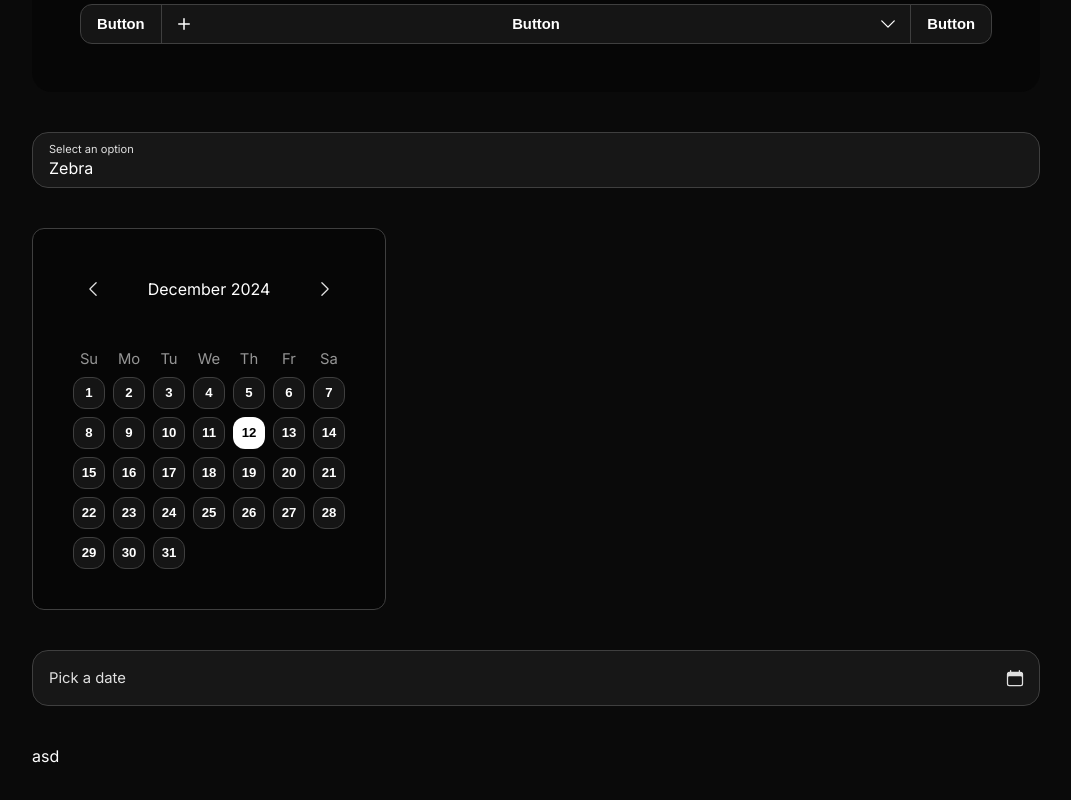
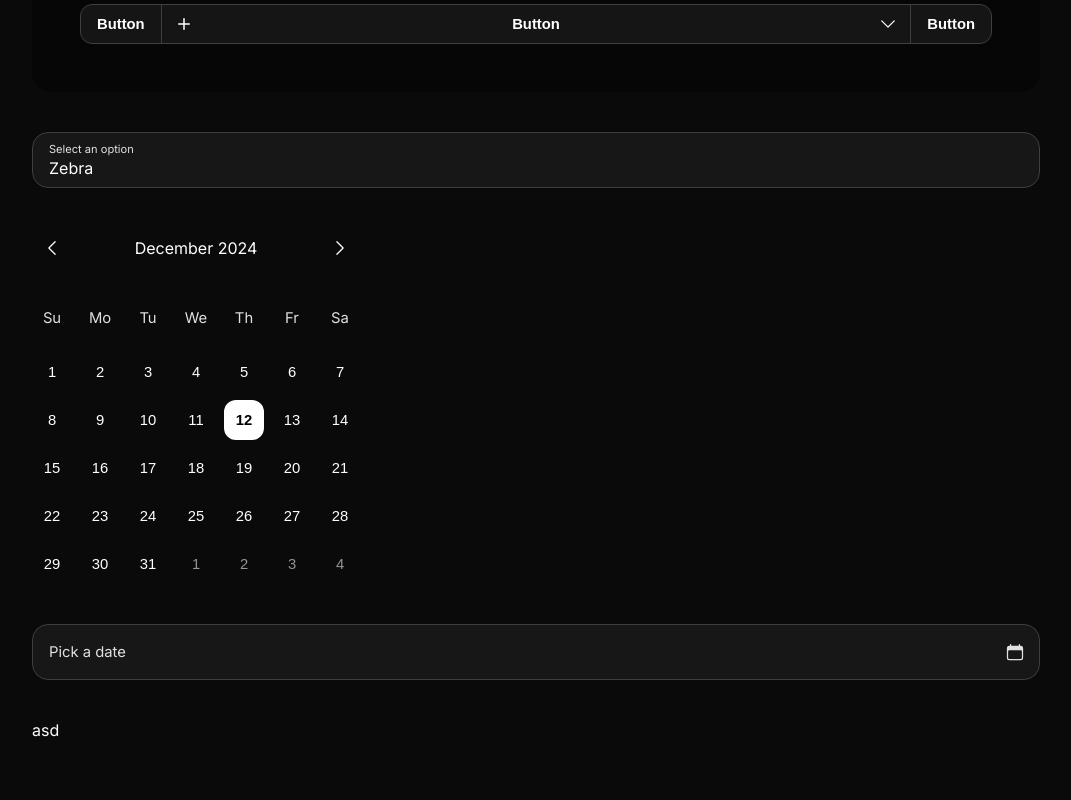
Before and after one commit to once-ui-system/nextjs-starter, a Next.js app: page / in a window 1280 px wide. Shown: the part 2951-3751 px from the top of the page, without its empty margins (104-1175 px from the left). Built offline with nearby package versions, Linux system fonts and the light colour scheme.

Commit message:
improve Calendar UI

```diff
--- a/src/once-ui/components/Calendar.tsx
+++ b/src/once-ui/components/Calendar.tsx
@@ -58,13 +58,21 @@ const Calendar = forwardRef<HTMLDivElement, CalendarProps>(
       return new Date(year, month, 1).getDay();
     };
 
-    const handleDateSelect = (day: number) => {
-      const newDate = new Date(currentYear, currentMonth, day);
+    const handleDateSelect = (date: Date) => {
+      const newDate = new Date(date);
       // Preserve existing time when selecting new date
       newDate.setHours(selectedTime.hours);
       newDate.setMinutes(selectedTime.minutes);
       setSelectedDate(newDate);
+      setCurrentMonth(newDate.getMonth());
+      setCurrentYear(newDate.getFullYear());
       onChange?.(newDate);
+    };
+
+    const handleMonthChange = (increment: number) => {
+      const newDate = new Date(currentYear, currentMonth + increment, 1);
+      setCurrentMonth(newDate.getMonth());
+      setCurrentYear(newDate.getFullYear());
     };
 
     const convert24to12 = (hour24: number) => {
@@ -104,25 +112,92 @@ const Calendar = forwardRef<HTMLDivElement, CalendarProps>(
     };
 
     const renderCalendarGrid = () => {
-      const daysInMonth = getDaysInMonth(currentMonth, currentYear);
-      const firstDay = getFirstDayOfMonth(currentMonth, currentYear);
+      const firstDay = new Date(
+        currentYear,
+        currentMonth,
+        1
+      ).getDay();
+
+      const daysInMonth = new Date(
+        currentYear,
+        currentMonth + 1,
+        0
+      ).getDate();
+
+      const daysInPrevMonth = new Date(
+        currentYear,
+        currentMonth,
+        0
+      ).getDate();
+
+      // Calculate total number of weeks needed
+      const totalDaysShown = firstDay + daysInMonth;
+      const numberOfWeeks = Math.ceil(totalDaysShown / 7);
+      const totalGridSpots = numberOfWeeks * 7;
+
       const days = [];
 
+      // Previous month's days
       for (let i = 0; i < firstDay; i++) {
-        days.push(<div key={`empty-${i}`} />);
+        const prevMonthDay = daysInPrevMonth - firstDay + i + 1;
+        days.push(
+          <Button
+            style={{
+              width: "var(--static-space-40)"
+            }}
+            weight="default"
+            variant="tertiary"
+            key={`prev-${prevMonthDay}`}
+            size="m"
+            disabled
+          >
+            {prevMonthDay}
+          </Button>
+        );
       }
 
+      // Current month's days
       for (let day = 1; day <= daysInMonth; day++) {
+        const currentDate = new Date(currentYear, currentMonth, day);
+        const isSelected =
+          selectedDate.getDate() === day &&
+          selectedDate.getMonth() === currentMonth &&
+          selectedDate.getFullYear() === currentYear;
+
         days.push(
           <Button
-            style={{ width: "var(--static-space-32)" }}
-            variant={selectedDate.getDate() === day ? "primary" : "secondary"}
-            key={day}
-            size="s"
-            onClick={() => handleDateSelect(day)}
+            style={{
+              width: "var(--static-space-40)",
+              transition: "none"
+            }}
+            weight={isSelected ? "strong" : "default"}
+            variant={isSelected ? "primary" : "tertiary"}
+            key={`current-${day}`}
+            size="m"
+            onClick={() => handleDateSelect(currentDate)}
           >
             {day}
-          </Button>,
+          </Button>
+        );
+      }
+
+      // Next month's days
+      const remainingDays = totalGridSpots - days.length;
+
+      for (let i = 1; i <= remainingDays; i++) {
+        days.push(
+          <Button
+            style={{
+              width: "var(--static-space-40)"
+            }}
+            weight="default"
+            variant="tertiary"
+            key={`next-${i}`}
+            size="m"
+            disabled
+          >
+            {i}
+          </Button>
         );
       }
 
@@ -203,54 +278,32 @@ const Calendar = forwardRef<HTMLDivElement, CalendarProps>(
         className={classNames(styles.calendar, styles[size], className)}
         style={style}
         gap={size}
-        padding={size}
-        background="surface"
-        border="neutral-medium"
-        borderStyle="solid-1"
-        radius="m"
       >
         <Flex justifyContent="space-between" alignItems="center">
           <IconButton
-            variant="ghost"
-            tooltip="Previous"
-            tooltipPosition="bottom"
+            variant="tertiary"
             size={size === "l" ? "l" : "m"}
             icon="chevronLeft"
-            onClick={() => {
-              if (currentMonth === 0) {
-                setCurrentMonth(11);
-                setCurrentYear(currentYear - 1);
-              } else {
-                setCurrentMonth(currentMonth - 1);
-              }
-            }}
+            onClick={() => handleMonthChange(-1)}
           />
           <Text variant={`label-default-${size}`} onBackground="neutral-strong">
             {monthNames[currentMonth]} {currentYear}
           </Text>
           <IconButton
-            variant="ghost"
-            tooltip="Next"
-            tooltipPosition="bottom"
+            variant="tertiary"
             size={size === "l" ? "l" : "m"}
             icon="chevronRight"
-            onClick={() => {
-              if (currentMonth === 11) {
-                setCurrentMonth(0);
-                setCurrentYear(currentYear + 1);
-              } else {
-                setCurrentMonth(currentMonth + 1);
-              }
-            }}
+            onClick={() => handleMonthChange(1)}
           />
         </Flex>
 
         <Grid columns="repeat(7, 1fr)" gap={size === "l" ? "8" : "4"}>
           {dayNames.map((day) => (
             <Text
+              marginBottom="16"
               key={day}
               variant="label-default-m"
-              onBackground="neutral-weak"
+              onBackground="neutral-medium"
               align="center"
             >
               {day}
```
